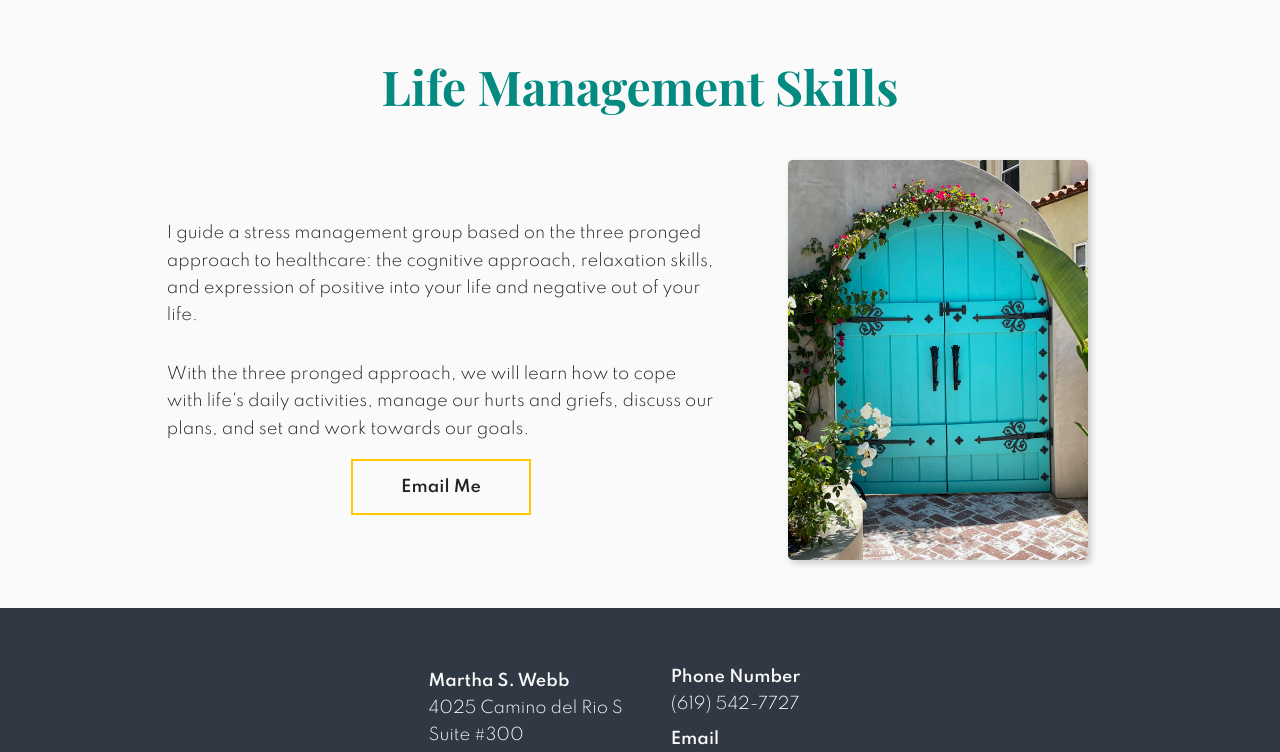
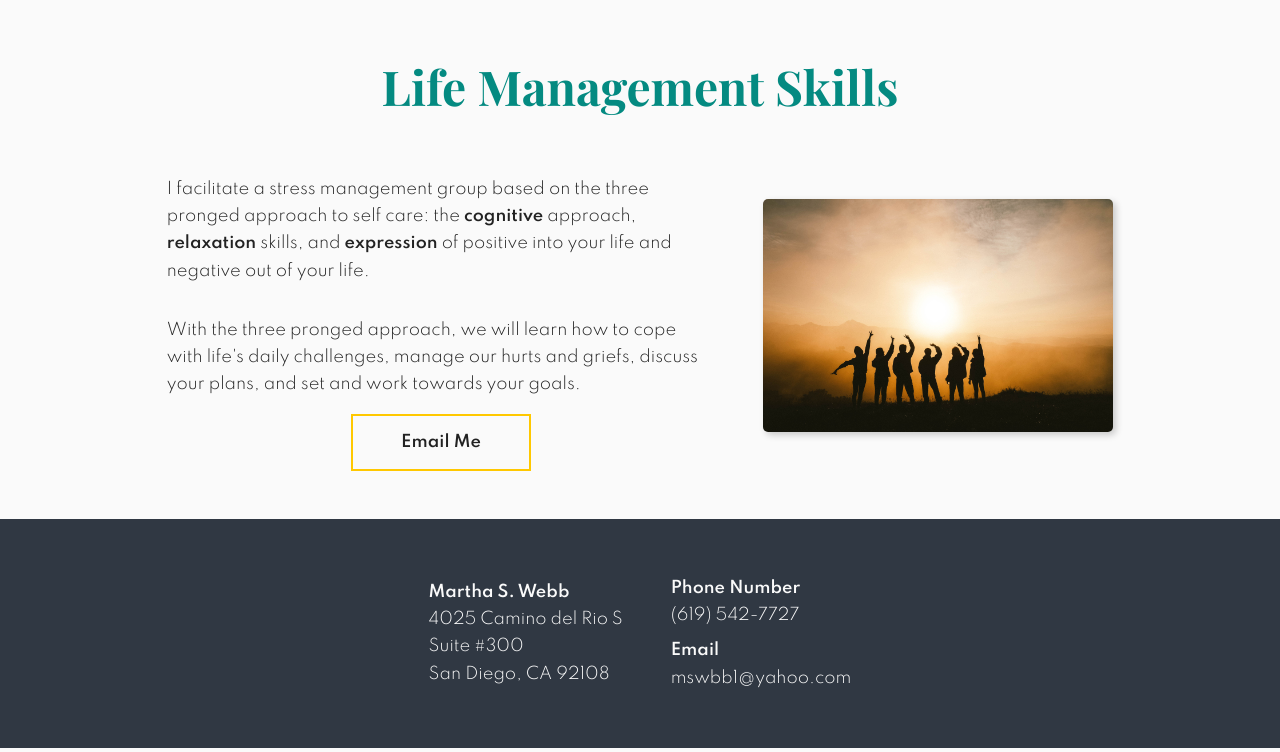
Before and after one commit to ShrikeFound/react-therapist-site, a React (Create React App) app: page /group-therapy in a window 1280 px wide. Shown: the part 608-1360 px from the top of the page. Built offline with nearby package versions, Linux system fonts and the light colour scheme.

Commit message:
replaced image, altered group text

```diff
--- a/src/components/GroupTherapy.js
+++ b/src/components/GroupTherapy.js
@@ -1,6 +1,6 @@
 import React from 'react'
 import Banner from './Banner'
-import portraitImage from '../images/door.jpg'
+import portraitImage from '../images/sunset.jpg'
 import { Link } from 'react-router-dom'
 
 const GroupTherapy = ({ img }) => {
@@ -22,16 +22,16 @@ const GroupTherapy = ({ img }) => {
 
           <div className="text-column group-therapy">
             <p>
-              I guide a stress management group based on the three pronged approach to healthcare: the cognitive approach, relaxation skills, and expression of positive into your life and negative out of your life.
+              I facilitate a stress management group based on the three pronged approach to self care: the <b>cognitive</b> approach, <b>relaxation</b> skills, and <b>expression</b> of positive into your life and negative out of your life.
             </p>
             <p>
-              With the three pronged approach, we will learn how to cope with life's daily activities, manage our hurts and griefs, discuss our plans, and set and work towards our goals.
+              With the three pronged approach, we will learn how to cope with life's daily challenges, manage our hurts and griefs, discuss your plans, and set and work towards your goals.
             </p>
             <Link className="button secondary" to="/contact">Email Me</Link>
           </div>
 
            <div className="frame">
-            <img alt="pair of young men standing close and smiling for the camera" src={portraitImage}/>
+            <img alt="six people on a mountain in front of a sunset raising their hands in a peace sign" src={portraitImage}/>
           </div>
 
         </section>
--- a/src/index.css
+++ b/src/index.css
@@ -272,7 +272,7 @@ main {
   max-width: 100%;
   height: auto;
   box-shadow: 3px 3px 7px rgba(0, 0, 0, 0.2);
-  max-height: 400px;
+  max-height: 500px;
   display: block;
   margin: 0 auto;
 }
```
Also changed, not shown: src/images/sunset.jpg (added).
